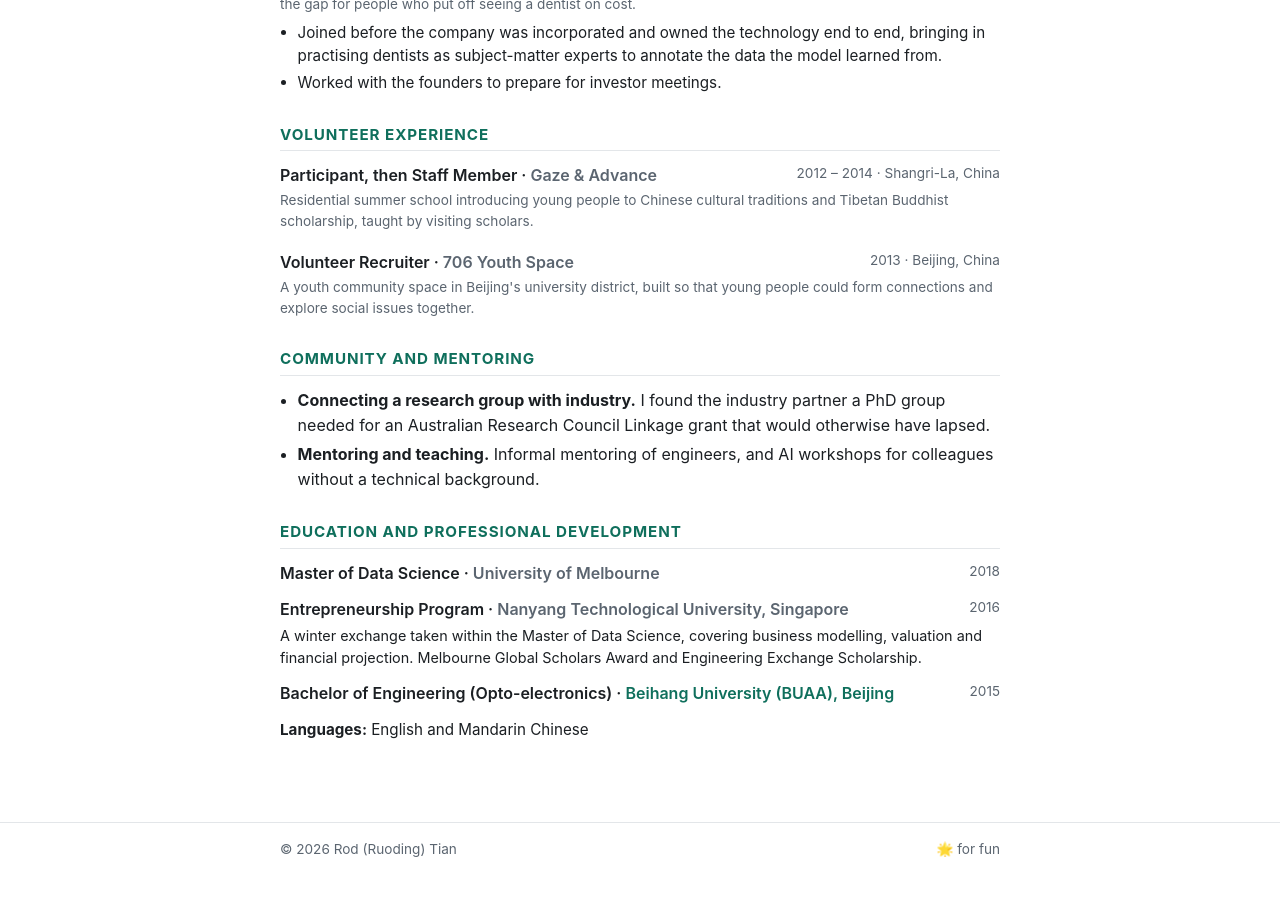
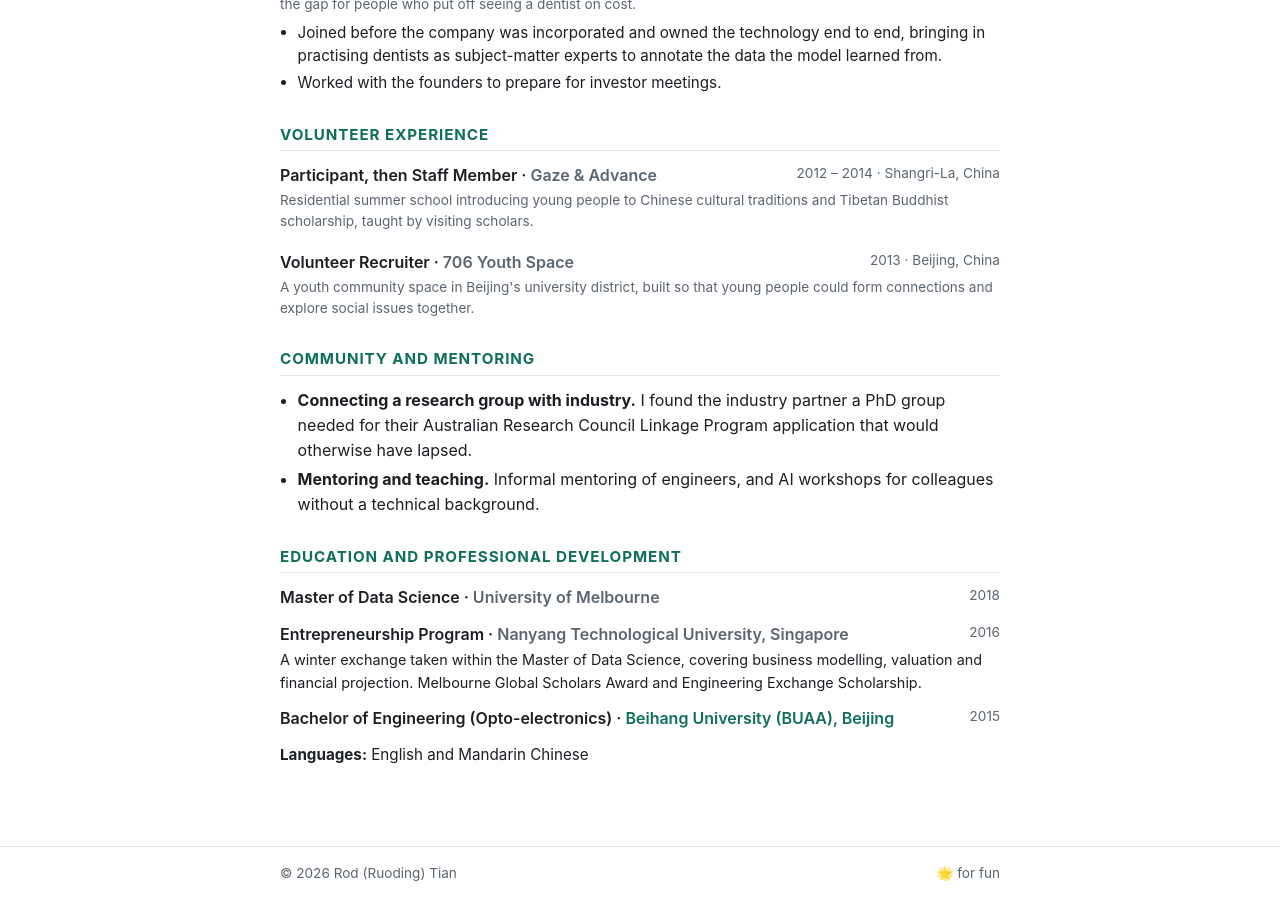
Before and after one commit to ruodingt/ruodingt.github.io, a Jekyll site: the page built from cv/index.md, in a window 1280 px wide and 900 px high, scrolled down 1864 px. Built offline with Jekyll 4.4.1, drawn with Linux system fonts in a browser that asks for light colours; before the commit the page ends 2740 px from its top, so only the background shows below that.

Commit message:
Say Linkage Program application, aligning CV and essay
"an ... Linkage grant" -> "their ... Linkage Program application": the
application is what lapses, not a fund, and "Linkage Program" now matches
the essay wording.

Co-Authored-By: Claude Opus 4.8 <noreply@anthropic.com>

```diff
--- a/_data/cv.yml
+++ b/_data/cv.yml
@@ -82,7 +82,7 @@ volunteer:
 
 community:
   - title: "Connecting a research group with industry"
-    detail: "I found the industry partner a PhD group needed for an Australian Research Council Linkage grant that would otherwise have lapsed."
+    detail: "I found the industry partner a PhD group needed for their Australian Research Council Linkage Program application that would otherwise have lapsed."
   - title: "Mentoring and teaching"
     detail: "Informal mentoring of engineers, and AI workshops for colleagues without a technical background."
 
```
